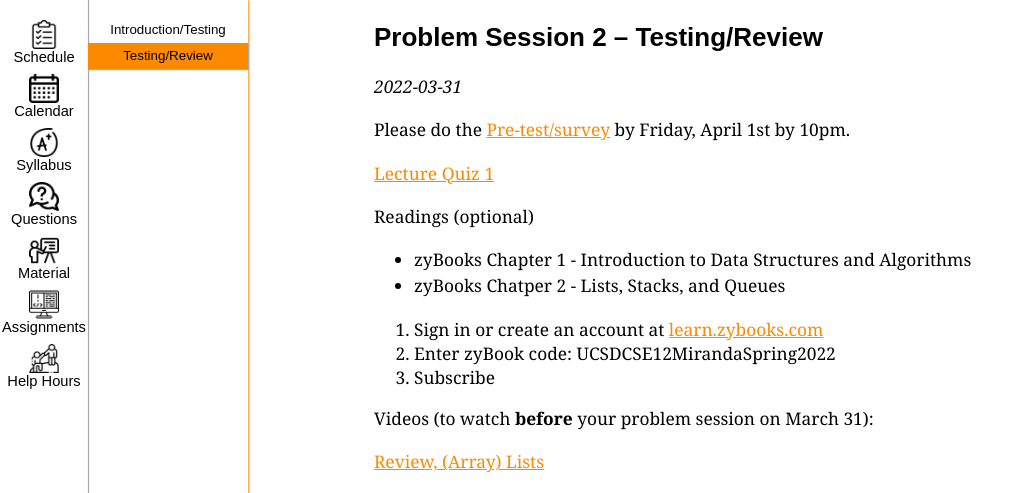
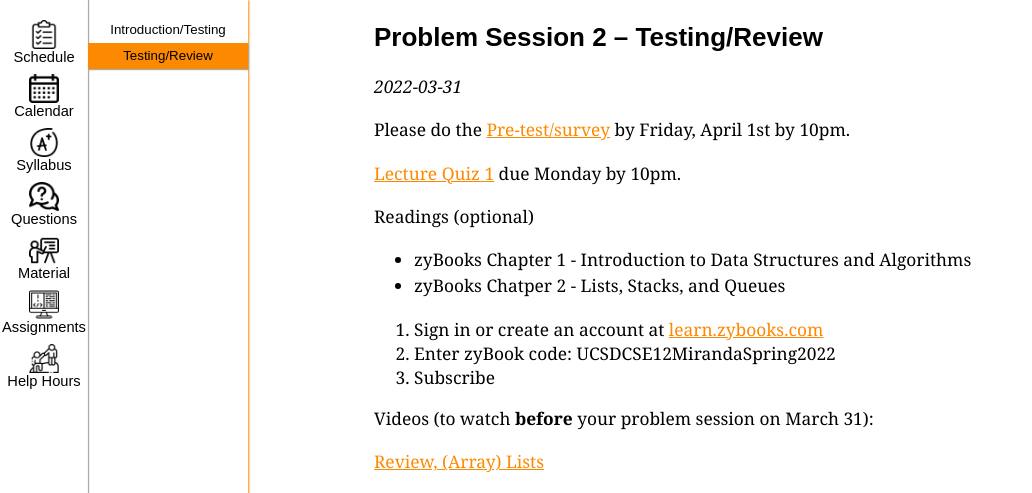
Before and after one commit to memelissa/ucsd-cse12-sp22.github.io, a Jekyll site: the page built from _lectures/lecture2.md, in a window 1280 px wide, cut to the strip 0-493 px from the top of the page. Shown: the whole strip, without its empty margins (0-1032 px from the left). Built offline with Jekyll 4.4.1, drawn with Linux system fonts in a browser that asks for light colours.

Commit message:
Update lecture2.md

```diff
--- a/_lectures/lecture2.md
+++ b/_lectures/lecture2.md
@@ -14,7 +14,7 @@ _{{ page.released-on }}_
 
 Please do the [Pre-test/survey](https://forms.gle/o9ivk9VMjorSU8L97){:target="_blank"} by Friday, April 1st by 10pm.
 
-[Lecture Quiz 1](https://www.gradescope.com/courses/381276/assignments/1958223/){:target="_blank"}
+[Lecture Quiz 1](https://www.gradescope.com/courses/381276/assignments/1958223/){:target="_blank"} due Monday by 10pm.
 
 Readings (optional)
 - zyBooks Chapter 1 - Introduction to Data Structures and Algorithms
```
